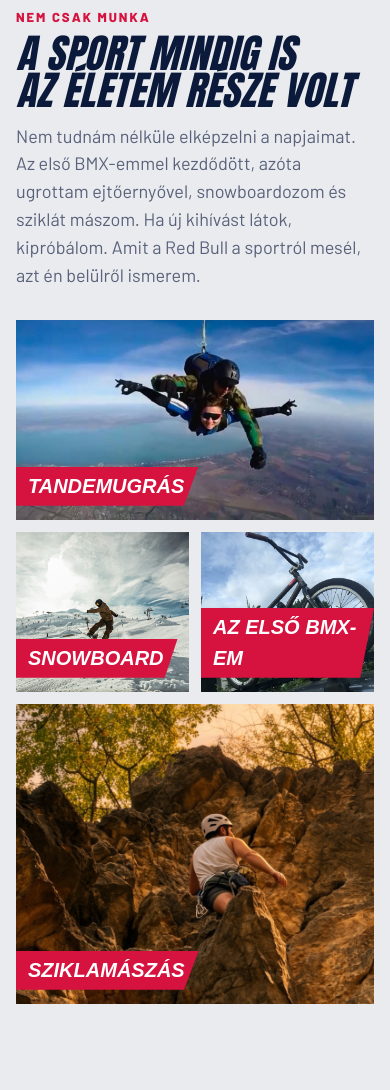
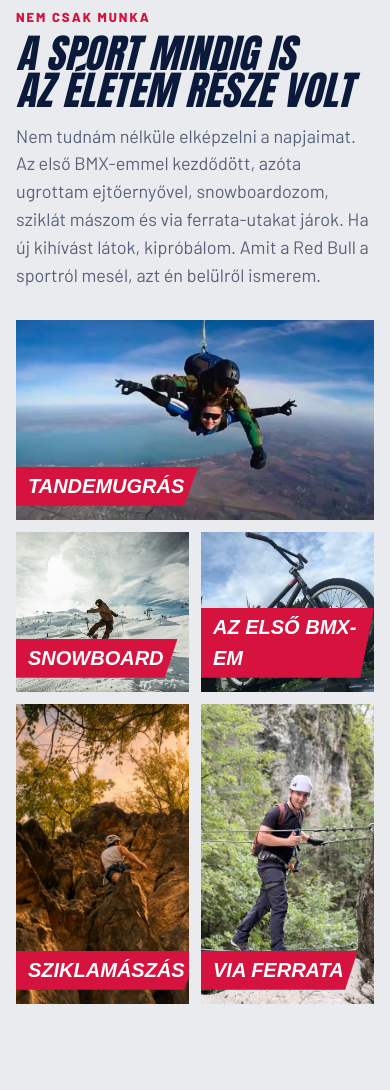
Before and after one commit to velkeiotto/ottovelkei-portfolio, a plain HTML site: page redbull.html in a window 390 px wide. Shown: the part 6280-7370 px from the top of the page. Drawn offline with Linux system fonts and the light colour scheme; a web font is replaced by a local one.

Commit message:
Red Bull-oldal: via ferrata fotó
Co-Authored-By: Claude Opus 5.5 <noreply@anthropic.com>

```diff
--- a/redbull.html
+++ b/redbull.html
@@ -104,7 +104,7 @@
   .film .meta b { display: block; font-size: 18px; margin-top: 2px; }
   .film .meta span { font-size: 14px; color: var(--mute); }
 
-  .sport { display: grid; grid-template-columns: 1fr 1fr .8fr; grid-template-rows: 280px 250px; gap: 12px; margin-top: 30px; }
+  .sport { display: grid; grid-template-columns: 1fr 1fr .72fr .72fr; grid-template-rows: 270px 240px; gap: 12px; margin-top: 30px; }
   .sport figure { position: relative; overflow: hidden; background: var(--navy); }
   .sport img { position: absolute; inset: 0; width: 100%; height: 100%; object-fit: cover; transition: transform .4s; }
   .sport figure:hover img { transform: scale(1.04); }
@@ -113,6 +113,8 @@
   .sport .s3 { grid-column: 1; grid-row: 2; }
   .sport .s4 { grid-column: 2; grid-row: 2; }
   .sport .s4 img { object-position: center 40%; }
+  .sport .s5 { grid-column: 4; grid-row: 1 / 3; }
+  .sport .s5 img { object-position: 45% 30%; }
   .sport figcaption { position: absolute; left: 0; bottom: 14px; background: var(--red); color: #fff; font-family: 'Barlow Condensed', sans-serif; font-style: italic; font-weight: 900; font-size: 20px; text-transform: uppercase; padding: 4px 14px 4px 12px; clip-path: polygon(0 0, 100% 0, 92% 100%, 0 100%); }
   /* miért */
   .why { background: var(--navy); color: #fff; margin-top: 88px; position: relative; overflow: hidden; }
@@ -155,10 +157,11 @@
     .case .big { flex-wrap: wrap; gap: 18px; }
     .reels { grid-template-columns: repeat(4, 1fr); }
     .sport { grid-template-columns: 1fr 1fr; grid-template-rows: 200px 160px 300px; }
+    .sport .s5 { grid-column: 2; grid-row: 3; }
     .sport .s1 { grid-column: 1 / 3; grid-row: 1; }
     .sport .s3 { grid-column: 1; grid-row: 2; }
     .sport .s4 { grid-column: 2; grid-row: 2; }
-    .sport .s2 { grid-column: 1 / 3; grid-row: 3; }
+    .sport .s2 { grid-column: 1; grid-row: 3; }
     .learn { grid-template-columns: 1fr; }
     section.block { padding-top: 64px; }
   }
@@ -292,12 +295,13 @@
   <div class="wrap">
     <div class="eyebrow">Nem csak munka</div>
     <h2 class="disp">A sport mindig is<br>az életem része volt</h2>
-    <p class="intro">Nem tudnám nélküle elképzelni a napjaimat. Az első BMX-emmel kezdődött, azóta ugrottam ejtőernyővel, snowboardozom és sziklát mászom. Ha új kihívást látok, kipróbálom. Amit a Red Bull a sportról mesél, azt én belülről ismerem.</p>
+    <p class="intro">Nem tudnám nélküle elképzelni a napjaimat. Az első BMX-emmel kezdődött, azóta ugrottam ejtőernyővel, snowboardozom, sziklát mászom és via ferrata-utakat járok. Ha új kihívást látok, kipróbálom. Amit a Red Bull a sportról mesél, azt én belülről ismerem.</p>
     <div class="sport">
       <figure class="s1"><img src="img/sport/ejtoernyo.jpg" alt="Velkei Ottó tandem ejtőernyős ugrás közben" loading="lazy"><figcaption>Tandemugrás</figcaption></figure>
       <figure class="s2"><img src="img/sport/maszas.jpg" alt="Velkei Ottó sziklamászás közben" loading="lazy"><figcaption>Sziklamászás</figcaption></figure>
       <figure class="s3"><img src="img/sport/snowboard.jpg" alt="Velkei Ottó snowboardozás közben" loading="lazy"><figcaption>Snowboard</figcaption></figure>
       <figure class="s4"><img src="img/sport/bmx.jpg" alt="Velkei Ottó első BMX-e" loading="lazy"><figcaption>Az első BMX-em</figcaption></figure>
+      <figure class="s5"><img src="img/sport/viaferrata.jpg" alt="Velkei Ottó via ferrata-úton" loading="lazy"><figcaption>Via ferrata</figcaption></figure>
     </div>
   </div>
 </section>
```
Also changed, not shown: img/sport/viaferrata.jpg (added).
